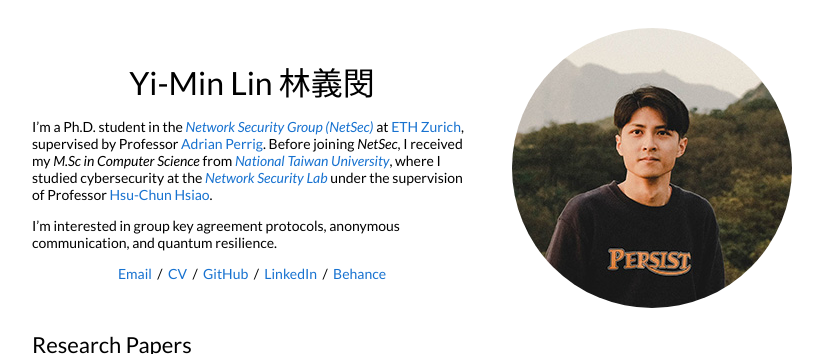
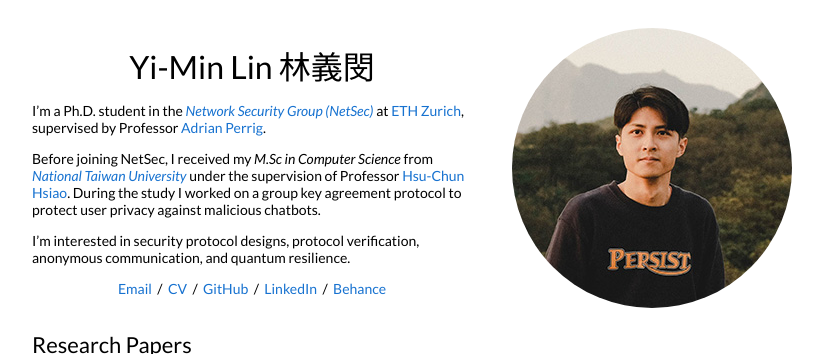
Before and after one commit to vincent10400094/personal-website, a Jekyll site: the page built from _pages/home.md, in a window 1280 px wide, cut to the strip 0-354 px from the top of the page. Shown: the whole strip, without its empty margins (228-1051 px from the left). Built offline with Jekyll 4.4.1, drawn with Linux system fonts in a browser that asks for light colours.

Commit message:
Update bio

```diff
--- a/_pages/home.md
+++ b/_pages/home.md
@@ -5,6 +5,7 @@ permalink: /
 ---
 
 I'm a Ph.D. student in the [*Network Security Group (NetSec)*](https://netsec.ethz.ch) at [ETH Zurich](https://ethz.ch), supervised by Professor [Adrian Perrig](https://netsec.ethz.ch/people/aperrig/).
-Before joining *NetSec*, I received my *M.Sc in Computer Science* from [*National Taiwan University*](https://www.ntu.edu.tw/english), where I studied cybersecurity at the [*Network Security Lab*](https://nslab.csie.ntu.edu.tw) under the supervision of Professor [Hsu-Chun Hsiao](https://www.csie.ntu.edu.tw/~hchsiao/).
 
-I'm interested in group key agreement protocols, anonymous communication, and quantum resilience.
+Before joining NetSec, I received my *M.Sc in Computer Science* from [*National Taiwan University*](https://www.ntu.edu.tw/english) under the supervision of Professor [Hsu-Chun Hsiao](https://www.csie.ntu.edu.tw/~hchsiao/). During the study I worked on a group key agreement protocol to protect user privacy against malicious chatbots.
+
+I'm interested in security protocol designs, protocol verification, anonymous communication, and quantum resilience.
```
